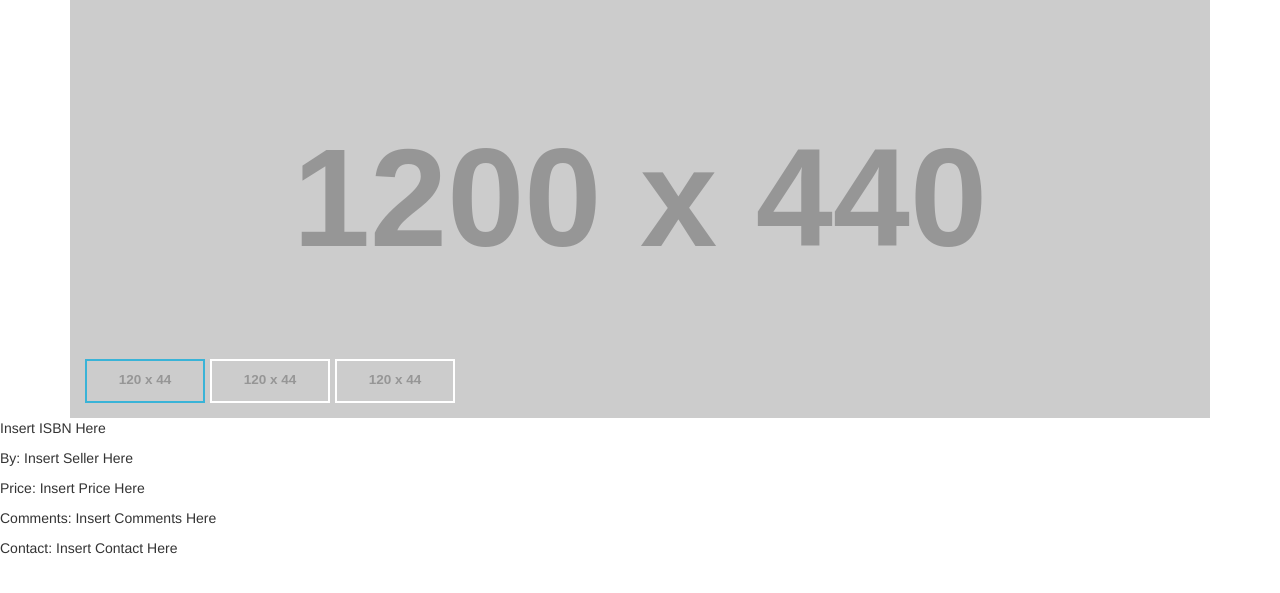
After one commit to WebServiceIO/BookTradeSite, a PHP site: page /BookResultTemplate.html in a window 1280 px wide. The commit adds this page. Shown: the top 593 px of the page. Run offline with PHP 8.4, Linux system fonts and the light colour scheme; grey boxes labelled with a size stand in for pictures from a placeholder-image service; some libraries are stand-ins or nearby versions.

Commit message:
Add template for individual book for result page

```diff
--- /dev/null
+++ b/BookResultTemplate.html
@@ -0,0 +1,59 @@
+<!DOCTYPE html>
+<html lang="en">
+
+<head>
+    <title>bookxchange</title>
+    <meta charset="utf-8">
+    <meta http-equiv="X-UA-Compatible" content="IE=edge">
+    <meta name="viewport" content="width=device-width, initial-scale=1">
+    <meta name="author" content="Christine Nguyen Tanner Summers Giovanni Hernandez David Ghermezi">
+    <meta name="description" content="The solution for buying and selling textbooks.">
+    <meta name="keywords" content="bookxchange christine nguyen tanner summers giovanni hernandez david ghermezi">
+    <!-- CSS -->
+    <link rel="stylesheet" href="bower_components/bootstrap/dist/css/bootstrap.min.css">
+    <link rel="stylesheet" href="includes/css/bookResult.css">
+    <!-- JavaScript -->
+    <script src="includes/js/jquery1.11.1/jquery.min.js"></script>
+    <script src="bower_components/bootstrap/dist/js/bootstrap.min.js"></script>
+    <script src="includes/js/bookResultCarousel.js"></script>
+</head>
+<body>
+
+    <div class="container">
+        <div class="carousel slide article-slide" id="myCarousel">
+            <div class="carousel-inner cont-slider">
+                <div class="item active">
+                    <img src="http://placehold.it/1200x440/cccccc/ffffff">
+                </div>
+                <div class="item">
+                    <img src="http://placehold.it/1200x440/999999/cccccc">
+                </div>
+                <div class="item">
+                    <img src="http://placehold.it/1200x440/dddddd/333333">
+                </div>
+            </div>
+
+            <!-- Indicators -->
+            <ol class="carousel-indicators visible-lg visible-md">
+                <li class="active" data-slide-to="0" data-target="#myCarousel">
+                    <img alt="" title="" src="http://placehold.it/120x44/cccccc/ffffff">
+                </li>
+                <li class="" data-slide-to="1" data-target="#myCarousel">
+                    <img alt="" title="" src="http://placehold.it/120x44/999999/cccccc">
+                </li>
+                <li class="" data-slide-to="2" data-target="#myCarousel">
+                    <img alt="" title="" src="http://placehold.it/120x44/dddddd/333333">
+                </li>
+            </ol>
+        </div>
+    </div>
+
+    <p id="isbn">Insert ISBN Here</p>
+    <p id="seller">By: Insert Seller Here</p>
+    <p id="price">Price: Insert Price Here</p>
+    <p id="comments">Comments: Insert Comments Here</p>
+    <p id="contact">Contact: Insert Contact Here</p>
+
+</body>
+
+</html>
--- /dev/null
+++ b/includes/css/bookResult.css
@@ -0,0 +1,27 @@
+#myCarousel .carousel-indicators {
+    bottom: 0;
+    left: 10px;
+    margin-left: 5px;
+    width: 100%;
+}
+#myCarousel .carousel-indicators li {
+    border: medium none;
+    border-radius: 0;
+    float: left;
+    height: 44px;
+    margin-bottom: 5px;
+    margin-left: 0;
+    margin-right: 5px !important;
+    margin-top: 0;
+    width: 120px;
+}
+#myCarousel .carousel-indicators img {
+    border: 2px solid #FFFFFF;
+    float: left;
+    height: 44px;
+    left: 0;
+    width: 120px;
+}
+#myCarousel .carousel-indicators .active img {
+    border: 2px solid #39b3d7;
+}
--- /dev/null
+++ b/includes/js/bookResultCarousel.js
@@ -0,0 +1,6 @@
+/*jslint browser: true*/
+/*global $, jQuery, alert*/
+
+$('#myCarousel').carousel({
+    interval: false
+});
--- a/index.php
+++ b/index.php
@@ -91,6 +91,7 @@
     </nav>
 
     <div class="container-fluid parallax">
+        <p>bookxchange</p>
         <div class="row statistics">
             <div class="col-xs-18 col-sm-4 col-md-4">
                 <img src="includes/images/stat-user.png" class="img-responsive" alt="Users Icon">
```
Also changed, not shown: includes/css/main.css (+20 -0 lines), login.php (+32 -8 lines).
